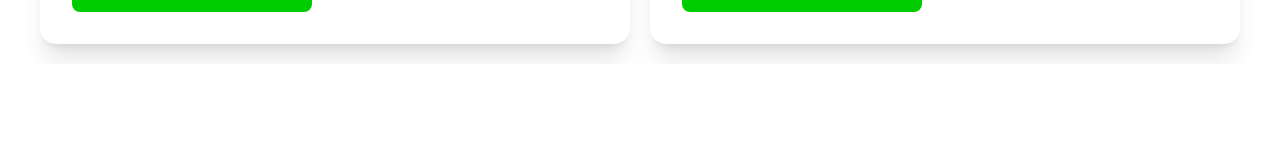
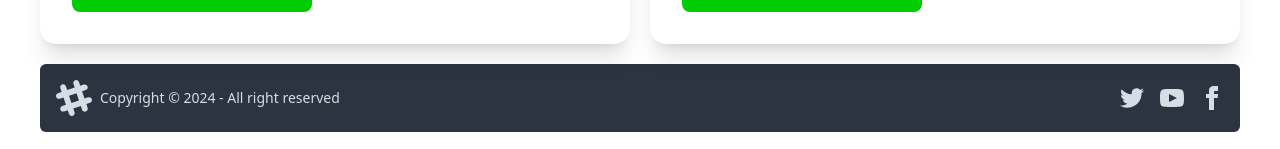
Before and after one commit to Muhammad-sefat/Navana-Real-Estate, a React (Vite) app: page / in a window 1280 px wide. Shown: the part 3489-3638 px from the top of the page. Before the commit the page ends 3553 px from the top, so only its background shows below. Built offline with nearby package versions, Linux system fonts and the light colour scheme; no server answers.

Commit message:
Add Footer

```diff
--- /dev/null
+++ b/src/Components/Footer.jsx
@@ -0,0 +1,59 @@
+const Footer = () => {
+  return (
+    <div className="pb-5">
+      <footer className="footer items-center p-4 bg-neutral text-neutral-content rounded-md">
+        <aside className="items-center grid-flow-col">
+          <svg
+            width="36"
+            height="36"
+            viewBox="0 0 24 24"
+            xmlns="http://www.w3.org/2000/svg"
+            fillRule="evenodd"
+            clipRule="evenodd"
+            className="fill-current"
+          >
+            <path d="M22.672 15.226l-2.432.811.841 2.515c.33 1.019-.209 2.127-1.23 2.456-1.15.325-2.148-.321-2.463-1.226l-.84-2.518-5.013 1.677.84 2.517c.391 1.203-.434 2.542-1.831 2.542-.88 0-1.601-.564-1.86-1.314l-.842-2.516-2.431.809c-1.135.328-2.145-.317-2.463-1.229-.329-1.018.211-2.127 1.231-2.456l2.432-.809-1.621-4.823-2.432.808c-1.355.384-2.558-.59-2.558-1.839 0-.817.509-1.582 1.327-1.846l2.433-.809-.842-2.515c-.33-1.02.211-2.129 1.232-2.458 1.02-.329 2.13.209 2.461 1.229l.842 2.515 5.011-1.677-.839-2.517c-.403-1.238.484-2.553 1.843-2.553.819 0 1.585.509 1.85 1.326l.841 2.517 2.431-.81c1.02-.33 2.131.211 2.461 1.229.332 1.018-.21 2.126-1.23 2.456l-2.433.809 1.622 4.823 2.433-.809c1.242-.401 2.557.484 2.557 1.838 0 .819-.51 1.583-1.328 1.847m-8.992-6.428l-5.01 1.675 1.619 4.828 5.011-1.674-1.62-4.829z"></path>
+          </svg>
+          <p>Copyright © 2024 - All right reserved</p>
+        </aside>
+        <nav className="grid-flow-col gap-4 md:place-self-center md:justify-self-end">
+          <a>
+            <svg
+              xmlns="http://www.w3.org/2000/svg"
+              width="24"
+              height="24"
+              viewBox="0 0 24 24"
+              className="fill-current"
+            >
+              <path d="M24 4.557c-.883.392-1.832.656-2.828.775 1.017-.609 1.798-1.574 2.165-2.724-.951.564-2.005.974-3.127 1.195-.897-.957-2.178-1.555-3.594-1.555-3.179 0-5.515 2.966-4.797 6.045-4.091-.205-7.719-2.165-10.148-5.144-1.29 2.213-.669 5.108 1.523 6.574-.806-.026-1.566-.247-2.229-.616-.054 2.281 1.581 4.415 3.949 4.89-.693.188-1.452.232-2.224.084.626 1.956 2.444 3.379 4.6 3.419-2.07 1.623-4.678 2.348-7.29 2.04 2.179 1.397 4.768 2.212 7.548 2.212 9.142 0 14.307-7.721 13.995-14.646.962-.695 1.797-1.562 2.457-2.549z"></path>
+            </svg>
+          </a>
+          <a>
+            <svg
+              xmlns="http://www.w3.org/2000/svg"
+              width="24"
+              height="24"
+              viewBox="0 0 24 24"
+              className="fill-current"
+            >
+              <path d="M19.615 3.184c-3.604-.246-11.631-.245-15.23 0-3.897.266-4.356 2.62-4.385 8.816.029 6.185.484 8.549 4.385 8.816 3.6.245 11.626.246 15.23 0 3.897-.266 4.356-2.62 4.385-8.816-.029-6.185-.484-8.549-4.385-8.816zm-10.615 12.816v-8l8 3.993-8 4.007z"></path>
+            </svg>
+          </a>
+          <a>
+            <svg
+              xmlns="http://www.w3.org/2000/svg"
+              width="24"
+              height="24"
+              viewBox="0 0 24 24"
+              className="fill-current"
+            >
+              <path d="M9 8h-3v4h3v12h5v-12h3.642l.358-4h-4v-1.667c0-.955.192-1.333 1.115-1.333h2.885v-5h-3.808c-3.596 0-5.192 1.583-5.192 4.615v3.385z"></path>
+            </svg>
+          </a>
+        </nav>
+      </footer>
+    </div>
+  );
+};
+
+export default Footer;
--- a/src/Root.jsx
+++ b/src/Root.jsx
@@ -1,3 +1,4 @@
+import Footer from "./Components/Footer";
 import Navbar from "./Components/Navbar";
 import { Outlet } from "react-router-dom";
 
@@ -6,6 +7,7 @@
     <div className="px-10 mx-auto">
       <Navbar></Navbar>
       <Outlet></Outlet>
+      <Footer></Footer>
     </div>
   );
 }
```
